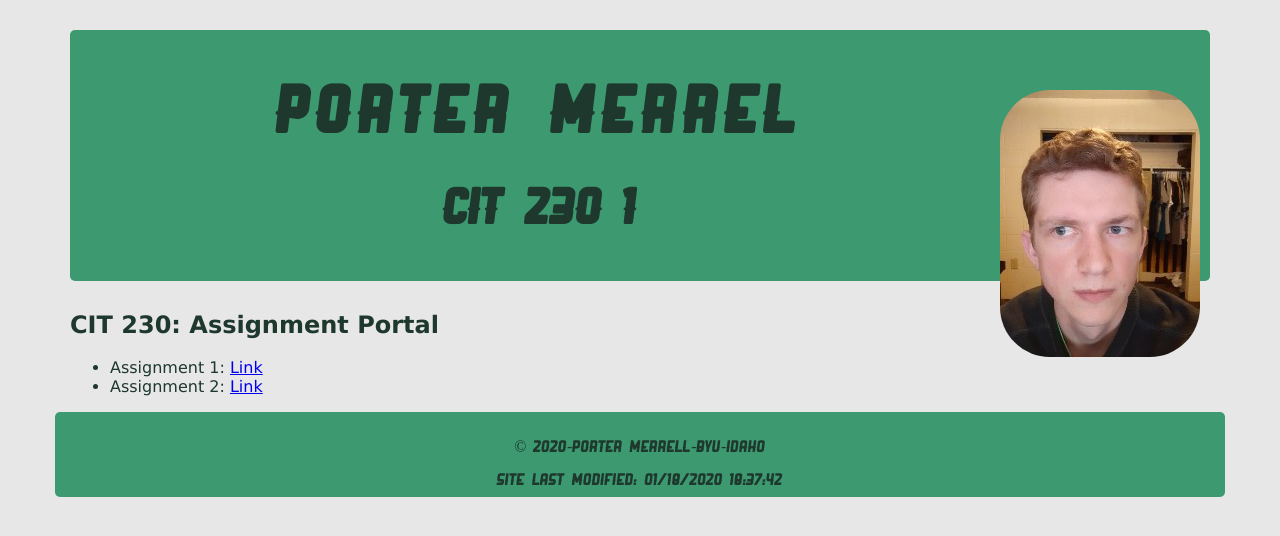
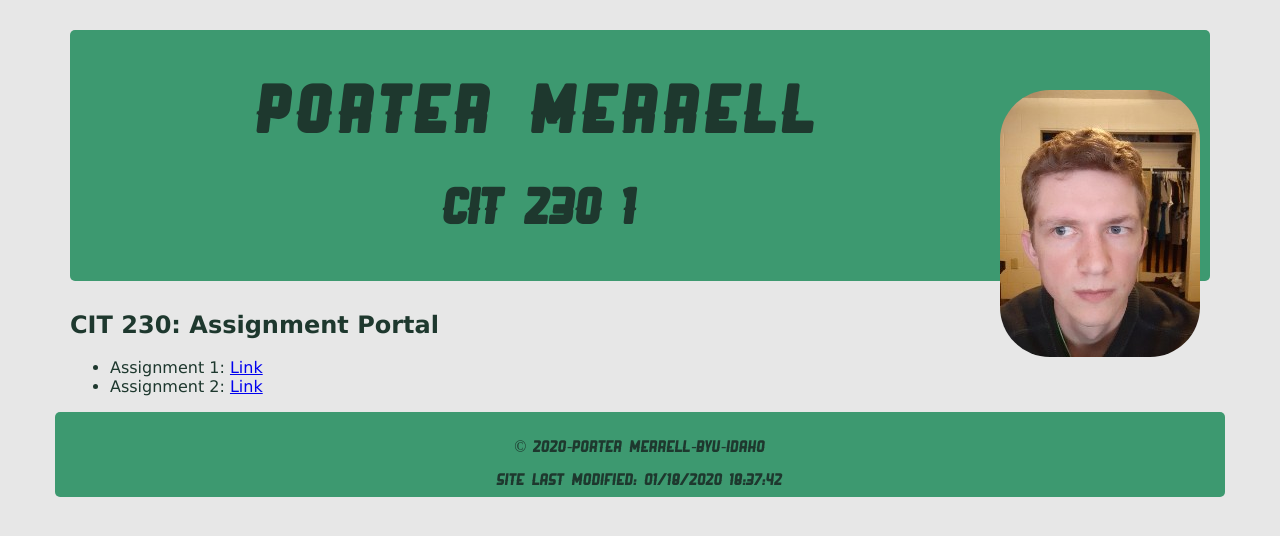
Before and after one commit to Jingdobi/Jingdobi.github.io, a plain HTML site: page index.html in a window 1280 px wide. Drawn offline with Linux system fonts and the light colour scheme.

Commit message:
Cache clear check

```diff
--- a/index.html
+++ b/index.html
@@ -13,7 +13,7 @@
         <div class="titleHead">
             <div class="card">
             </div>
-            <h1>Porter Merrel</h1>
+            <h1>Porter Merrell</h1>
             <h2>CIT 230 1</h2>
         </div>
     </header>
```
